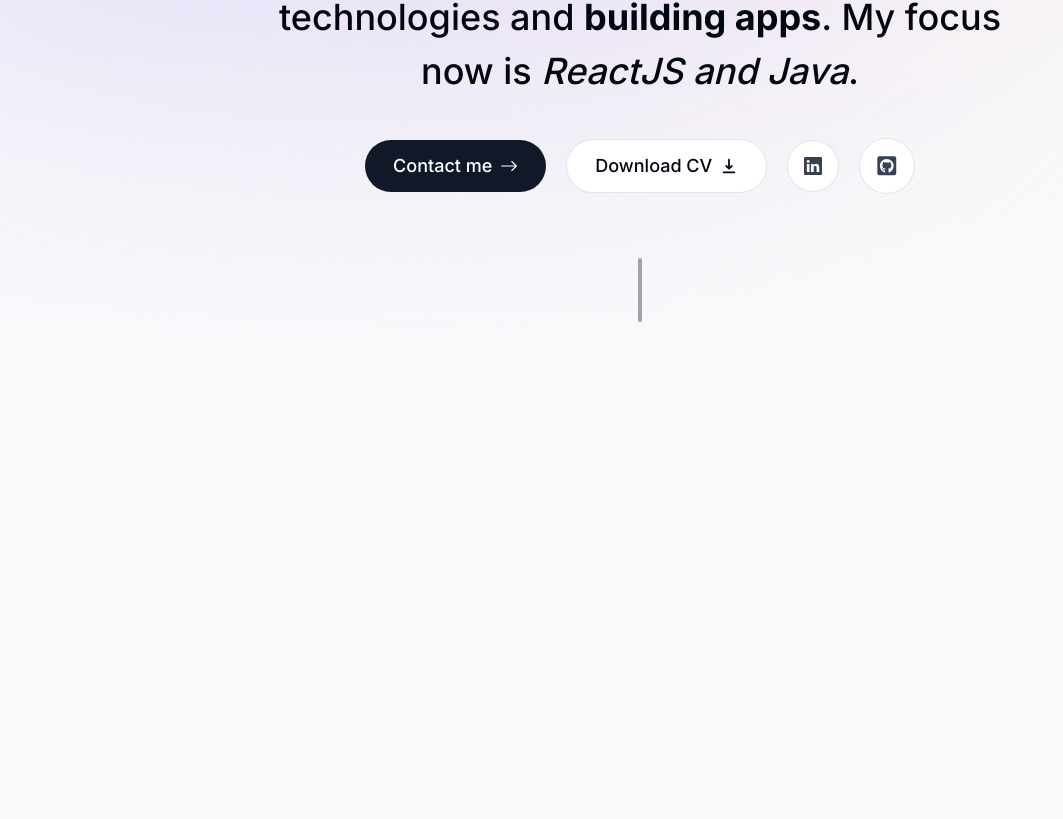
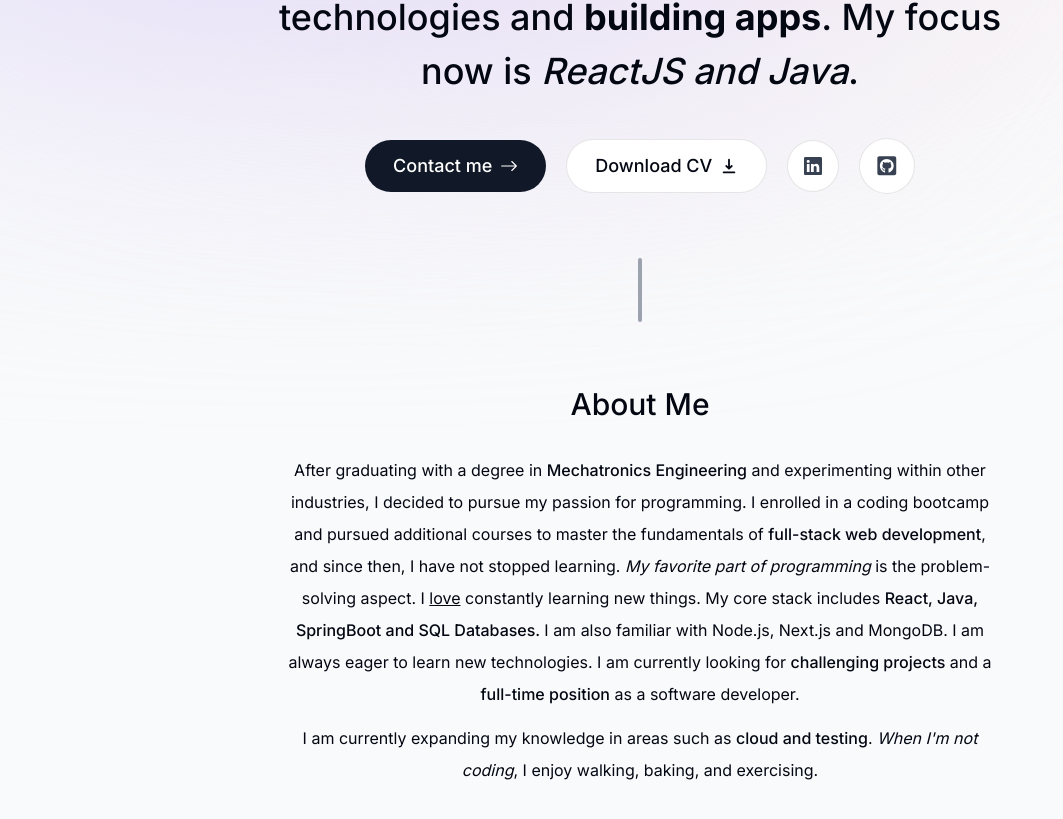
Before and after one commit to valeriarubioh/nextjs-portfolio, a Next.js app: page / in a window 1280 px wide. Shown: the part 479-1298 px from the top of the page, without its empty margins (0-1063 px from the left). Before the commit the page ends 865 px from the top, so only its background shows below. Built offline with nearby package versions, Linux system fonts and the light colour scheme.

Commit message:
About section

```diff
--- a/app/page.tsx
+++ b/app/page.tsx
@@ -1,3 +1,4 @@
+import About from "@/components/about"
 import Intro from "@/components/intro"
 import SectionDivider from "@/components/section-divider"
 
@@ -6,6 +7,7 @@ export default function Home() {
     <main className="flex flex-col items-center px-4">
       <Intro />
       <SectionDivider />
+      <About />
     </main>
   )
 }
--- /dev/null
+++ b/components/about.tsx
@@ -0,0 +1,42 @@
+"use client";
+import React from "react";
+import SectionHeading from "./section-heading";
+import { motion } from "framer-motion";
+
+export default function About() {
+  return (
+    <motion.section className="mb-28 max-w-[45rem] text-center leading-8 sm:mb-40"
+    initial={{ opacity:0, y:100 }}
+    animate={{ opacity:1, y:0 }}
+    transition={{ delay: 0.175 }}>
+      <SectionHeading>About me</SectionHeading>
+      <p className="mb-3">
+        After graduating with a degree in{" "}
+        <span className="font-medium">Mechatronics Engineering</span> and
+        experimenting within other industries, I decided to pursue my passion
+        for programming. I enrolled in a coding bootcamp and pursued additional
+        courses to master the fundamentals of{" "}
+        <span className="font-medium">full-stack web development</span>, and
+        since then, I have not stopped learning.{" "}
+        <span className="italic">My favorite part of programming</span> is the
+        problem-solving aspect. I <span className="underline">love</span>{" "}
+        constantly learning new things. My core stack includes{" "}
+        <span className="font-medium">
+          React, Java, SpringBoot and SQL Databases.{" "}
+        </span>
+        I am also familiar with Node.js, Next.js and MongoDB. I am always eager
+        to learn new technologies. I am currently looking for{" "}
+        <span className="font-medium">challenging projects</span> and a{" "}
+        <span className="font-medium">full-time position</span> as a software
+        developer.
+      </p>
+
+      <p>
+        I am currently expanding my knowledge in areas such as{" "}
+        <span className="font-medium">cloud and testing</span>.{" "}
+        <span className="italic">When I'm not coding</span>, I enjoy walking,
+        baking, and exercising.
+      </p>
+    </motion.section>
+  );
+}
--- a/components/intro.tsx
+++ b/components/intro.tsx
@@ -32,7 +32,7 @@ export default function Intro() {
           />
         </motion.div>
       </div>
-      <motion.p
+      <motion.h1
         className="mb-10 mt-4 px-4 text-2xl font-medium !leading-[1.5] sm:text-4xl"
         initial={{ opacity: 0, y: 100 }}
         animate={{ opacity: 1, y: 0 }}
@@ -42,7 +42,7 @@ export default function Intro() {
         learning new technologies and{" "}
         <span className="font-bold">building apps</span>. My focus now is{" "}
         <span className="italic">ReactJS and Java</span>.
-      </motion.p>
+      </motion.h1>
 
       <motion.div
         className="flex flex-col sm:flex-row items-center justify-center gap-5 px-4 text-lg font-medium"
--- /dev/null
+++ b/components/section-heading.tsx
@@ -0,0 +1,13 @@
+import React from "react";
+
+type SectionHeadingProps = { //type alias that defines the shape of the props
+  children: React.ReactNode;
+};
+
+export default function SectionHeading({ children }: SectionHeadingProps) {
+  return (
+    <h2 className="text-3xl font-medium capitalize mb-8 text-center">
+      {children}
+    </h2>
+  );
+}
```
